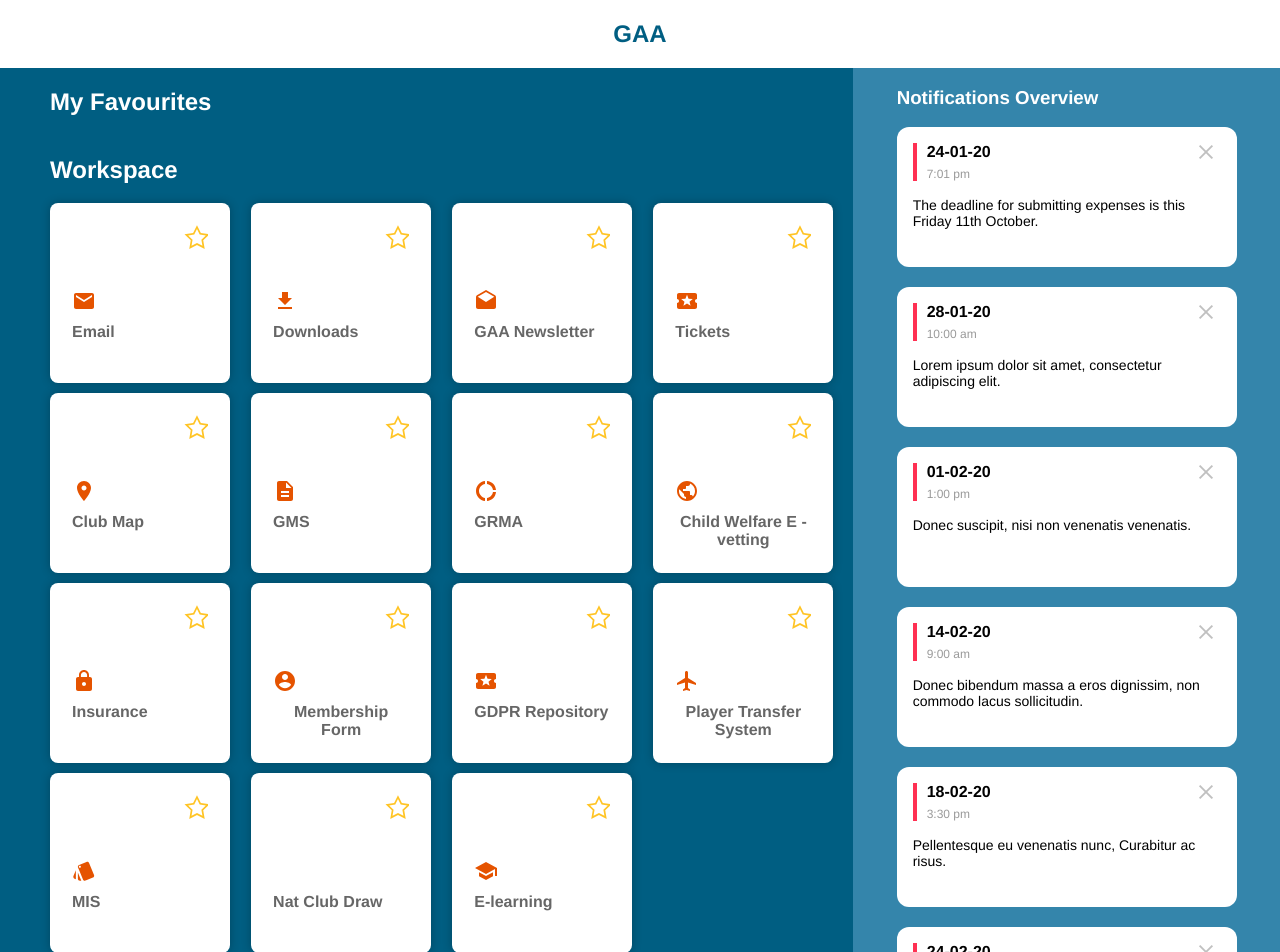
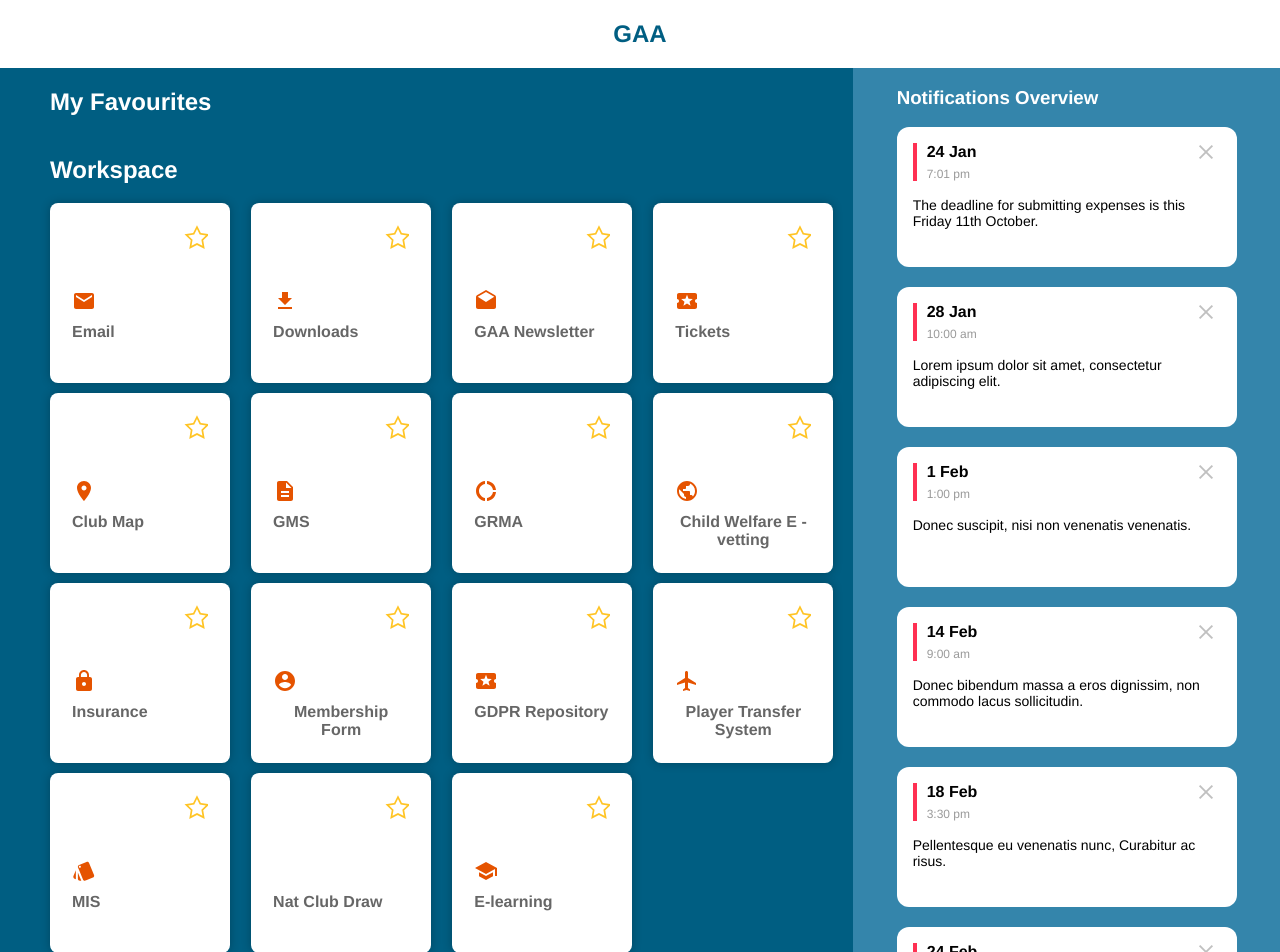
Before and after one commit to theTiv/Club-Dashboard, a Vue app: page / in a window 1280 px wide. Shown: the top 952 px of the page. Built offline with nearby package versions, Linux system fonts and the light colour scheme.

Commit message:
Notifications viewed, placed in Local Storage.

```diff
--- a/src/components/Notifications/Date/Date.vue
+++ b/src/components/Notifications/Date/Date.vue
@@ -19,6 +19,11 @@
 
 .date__wrapper {
   border-left: 4px solid #FF3052;
+  padding-left: 10px;
+}
+
+.fadeOut .date__wrapper {
+  border-left: 4px solid rgb(107, 107, 107);
   padding-left: 10px;
 }
 
--- a/src/components/Notifications/Notification/Notification.vue
+++ b/src/components/Notifications/Notification/Notification.vue
@@ -1,8 +1,11 @@
 <template>
-  <div class="notification__container" :class="{clicked: isActive}">
+  <div class="notification__container" :class="{ clicked: minmax }">
     <div class="notification__details-container">
-        <Date :date="notificationData.date" :time="notificationData.time" />
-        <Close @NotificationMinimized="isActive = $event" :id="notificationData.id" :isMinimized="isMinimized" />
+      <Date :date="notificationData.date" :time="notificationData.time" />
+      <Close
+        @NotificationMinimized="minmax = $event"
+        :notificationData="notificationData"
+      />
     </div>
     <div class="notification__article">
       {{ notificationData.description }}
@@ -11,29 +14,31 @@
 </template>
 
 <script>
-import Date from "../Date/Date"
-import Close from "../../UI/Buttons/Close/Close"
+import Date from "../Date/Date";
+import Close from "../../UI/Buttons/Close/Close";
 
 export default {
   components: {
     Date,
     Close
   },
-  data() {
-    return {
-      isActive: false,
-      isMinimized: false
-    }
+  props: {
+    notificationData: Object,
+    minmax: Boolean
   },
-    props: {
-    notificationData: Object,
-    favourite: Boolean
-  },
-}
+  computed: {
+    // activate() {
+    //   console.log("ACTIVE OR NOT?");
+    //   const isActive = this.notificationData.isActive ? true : false;
+    //   console.log(this.notificationData.isActive);
+    //   console.log(isActive);
+    //   return isActive;
+    // }
+  }
+};
 </script>
 
 <style scoped>
-
 .notification__container {
   height: 140px;
   width: 340px;
@@ -50,7 +55,7 @@
 .clicked {
   height: 70px;
   transition: 0.5s;
-  color:rgba(255,255,255, 0.4);
+  color: rgba(255, 255, 255, 0.4);
   background-color: #ccc;
 }
 
@@ -65,5 +70,4 @@
   text-align: left;
   margin-top: 16px;
 }
-
 </style>
--- a/src/components/Notifications/Notifications.vue
+++ b/src/components/Notifications/Notifications.vue
@@ -3,8 +3,12 @@
     <div class="notifications__title-container">
       <h3 class="notifications__title">Notifications Overview</h3>
     </div>
-      <template v-for="(notification, i) in notifications">
-        <Notification :notificationData="notification" :key="i" :isMinimized="isMinimized" />
+    <template v-for="(notification, i) in displayNotifications">
+      <Notification
+        :notificationData="notification"
+        :key="i"
+        :minmax="notification.isActive"
+      />
     </template>
   </aside>
 </template>
@@ -19,56 +23,74 @@
   },
   data() {
     return {
-      minifiedNotifications:[],
-      minify:{},
-      isMinimized: false
+      minifiedNotifications: [],
+      minify: {}
     };
   },
   props: {
     notifications: Array
   },
+  computed: {
+    displayNotifications: function() {
+      var results = [];
+      this.notifications.forEach(sourceElement => {
+      this.minifiedNotifications.find(targetElement => {
+          if (sourceElement["id"] === targetElement["id"]) {
+            sourceElement.isActive = true;
+          }
+          // console.log("Compare:");
+          // console.log(sourceElement["id"]);
+          // console.log(targetElement["id"]);
+        });
+        results.push(sourceElement);
+      });
+      console.log(results);
+      return results;
+    }
+  },
   mounted() {
-    if(localStorage.getItem('minifiedNotifications')) {
+    if (localStorage.getItem("minifiedNotifications")) {
       try {
-        this.favourites = JSON.parse(localStorage.getItem('minifiedNotifications'));
-      } catch(e) {
-        localStorage.removeItem('minifiedNotifications');
+        this.minifiedNotifications = JSON.parse(
+        localStorage.getItem("minifiedNotifications")
+        );
+      } catch (e) {
+        localStorage.removeItem("minifiedNotifications");
       }
     }
   },
   created() {
-    eventBus.$on("minimized", (value) => {
+    eventBus.$on("minimized", value => {
       this.minify = value;
       const matchingValue = this.minifiedNotifications.includes(this.minify);
+      console.log(matchingValue);
       if (!matchingValue) {
         this.minifiedNotifications.push(this.minify);
         this.saveNotifications();
-        this.isMinimized = true;
+        // this.isMinimized = true;
       }
     });
 
-    eventBus.$on("maximized", (value) => {
-      for( var i = 0; i < this.minifiedNotifications.length; i++){
-        if ( this.minifiedNotifications[i] === value) {
+    eventBus.$on("maximized", value => {
+      for (var i = 0; i < this.minifiedNotifications.length; i++) {
+        if (this.minifiedNotifications[i] === value) {
           this.minifiedNotifications.splice(i, 1);
         }
       }
-      this.isMinimized = false;
+      // this.isMinimized = false;
       this.saveNotifications();
     });
   },
   methods: {
     saveNotifications() {
       let parsed = JSON.stringify(this.minifiedNotifications);
-      localStorage.setItem('minifiedNotifications', parsed);
+      localStorage.setItem("minifiedNotifications", parsed);
     }
   }
 };
-
 </script>
 
 <style>
-
 .notifications__container {
   display: inline-flex;
   justify-content: flex-start;
@@ -84,5 +106,4 @@
 .notifications__title {
   text-align: left;
 }
-
 </style>
--- a/src/components/UI/Buttons/Close/Close.vue
+++ b/src/components/UI/Buttons/Close/Close.vue
@@ -14,15 +14,15 @@
     }
   },
   props: {
-    id: Number,
+    notificationData: Object,
     isMinimized: Boolean
   },
   methods: {
     minimize() {
-      eventBus.$emit("minimized", this.id);
+      eventBus.$emit("minimized", this.notificationData);
     },
     maximize() {
-      eventBus.$emit("maximized", this.id);
+      eventBus.$emit("maximized", this.notificationData);
     },
     toggleClass(){
        this.isActive = !this.isActive;
--- a/src/main.js
+++ b/src/main.js
@@ -26,12 +26,12 @@
         { id: 15, title: 'E-learning', icon: 'elearning', description: 'Lorem Ipsum', link: '/'},
       ],
     notifications: [
-        { id: 1, title: 'article 1', date: '24-01-20', time:'7:01 pm', description: 'The deadline for submitting expenses is this Friday 11th October.' },
-        { id: 2, title: 'article 2', date: '28-01-20', time:'10:00 am', description: 'Lorem ipsum dolor sit amet, consectetur adipiscing elit.' },
-        { id: 3, title: 'article 3', date: '01-02-20', time:'1:00 pm', description: 'Donec suscipit, nisi non venenatis venenatis.' },
-        { id: 4,  title: 'article 4', date: '14-02-20', time:'9:00 am', description: 'Donec bibendum massa a eros dignissim, non commodo lacus sollicitudin.' },
-        { id: 5, title: 'article 5', date: '18-02-20', time:'3:30 pm', description: 'Pellentesque eu venenatis nunc, Curabitur ac risus.' },
-        { id: 6, title: 'article 6', date: '24-02-20', time:'5:14 pm', description: 'Cras a auctor veli, Aenean lacinia auctor metus.' }
+        { id: 1, title: 'article 1', date: '24 Jan', time:'7:01 pm', description: 'The deadline for submitting expenses is this Friday 11th October.' },
+        { id: 2, title: 'article 2', date: '28 Jan', time:'10:00 am', description: 'Lorem ipsum dolor sit amet, consectetur adipiscing elit.' },
+        { id: 3, title: 'article 3', date: '1 Feb', time:'1:00 pm', description: 'Donec suscipit, nisi non venenatis venenatis.' },
+        { id: 4,  title: 'article 4', date: '14 Feb', time:'9:00 am', description: 'Donec bibendum massa a eros dignissim, non commodo lacus sollicitudin.' },
+        { id: 5, title: 'article 5', date: '18 Feb', time:'3:30 pm', description: 'Pellentesque eu venenatis nunc, Curabitur ac risus.' },
+        { id: 6, title: 'article 6', date: '24 Feb', time:'5:14 pm', description: 'Cras a auctor veli, Aenean lacinia auctor metus.' }
 ]
 },
 // mounted() {
```
Also changed, not shown: src/App.vue (+12 -0 lines). Lines whose indentation alone changed are shown as unchanged.
